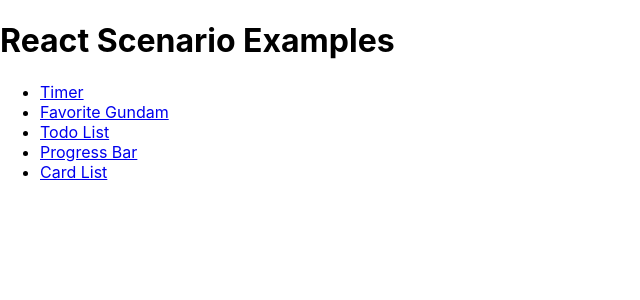
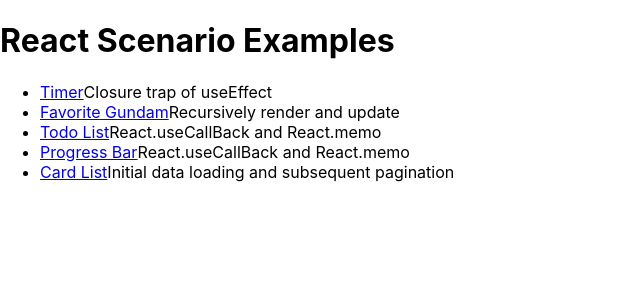
Before and after one commit to EdmondWang/React-Scenario, a React (Create React App) app: page / in a window 1280 px wide. Shown: the top 300 px of the page, without its empty margins (0-640 px from the left). Built offline with nearby package versions, Linux system fonts and the light colour scheme.

Commit message:
add description

```diff
--- a/src/App.tsx
+++ b/src/App.tsx
@@ -14,18 +14,33 @@ function Home() {
                 <ul>
                     <li>
                         <Link to="/timer">Timer</Link>
+                        <span className="description">
+                            Closure trap of useEffect
+                        </span>
                     </li>
                     <li>
                         <Link to="/favorite-gundam">Favorite Gundam</Link>
+                        <span className="description">
+                            Recursively render and update
+                        </span>
                     </li>
                     <li>
                         <Link to="/todo-list">Todo List</Link>
+                        <span className="description">
+                            React.useCallBack and React.memo
+                        </span>
                     </li>
                     <li>
                         <Link to="/progress-bar">Progress Bar</Link>
+                        <span className="description">
+                            React.useCallBack and React.memo
+                        </span>
                     </li>
                     <li>
                         <Link to="/card-list">Card List</Link>
+                        <span className="description">
+                            Initial data loading and subsequent pagination
+                        </span>
                     </li>
                 </ul>
             </nav>
```
